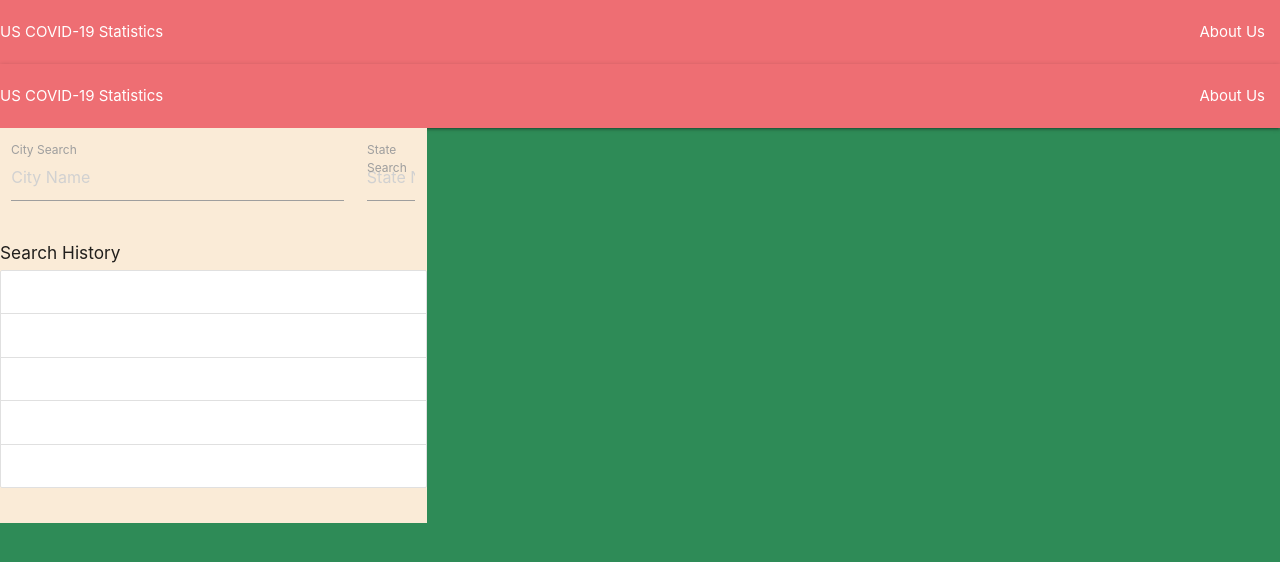
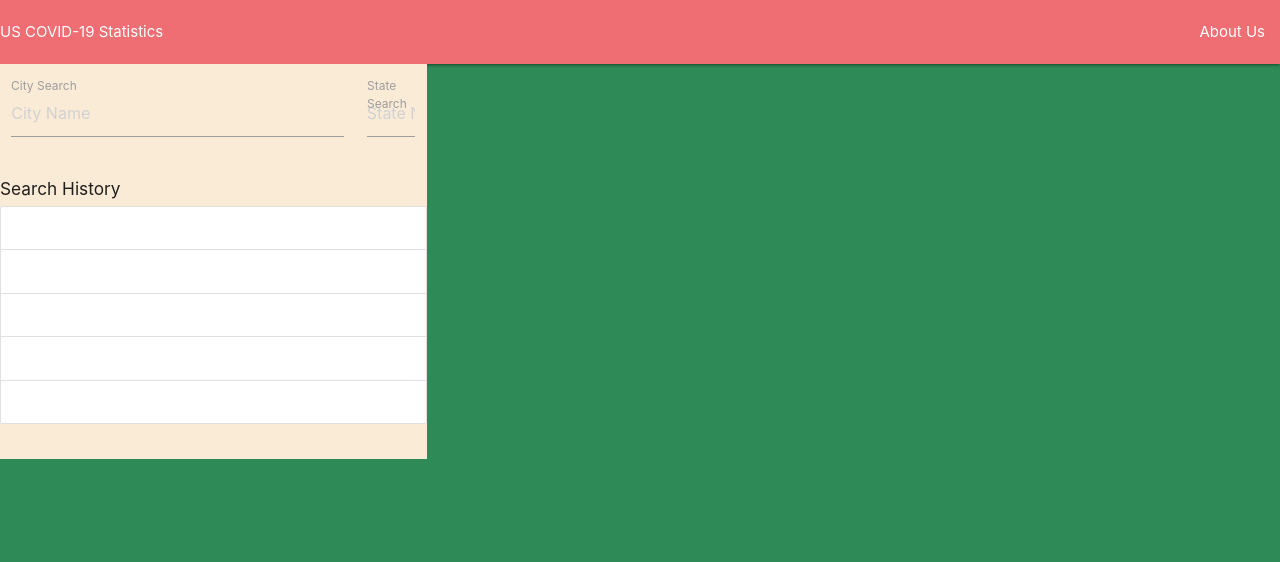
Before and after one commit to sophia2798/covid_stats, a plain HTML site: page index.html in a window 1280 px wide. Drawn offline with nearby package versions, Linux system fonts and the light colour scheme; no server answers.

Commit message:
deleted duplicated code

```diff
--- a/index.html
+++ b/index.html
@@ -10,19 +10,7 @@
 </head>
 
 <body>
-    <header>
-        <nav id="navHeader">
-            <div class="nav-wrapper">
-                <a href="index.html" class="usCovid">US COVID-19 Statistics</a>
-                <ul id="nav-mobile" class="right hide-on-med-and-down">
-                    <li><a href="...">About Us</a></li>
-                </ul>
-            </div>
-        </nav>
-    </header>
 
-    <script src="https://code.jquery.com/jquery-3.4.1.min.js"></script>
-    <script src="https://cdnjs.cloudflare.com/ajax/libs/materialize/1.0.0/js/materialize.min.js"></script>
     <nav id="navHeader">
         <div class="nav-wrapper">
             <a href="index.html" class="usCovid">US COVID-19 Statistics</a>
@@ -62,6 +50,7 @@
         </aside>
     </main>
 
+    <script src="https://code.jquery.com/jquery-3.4.1.min.js"></script>
     <script src="https://cdnjs.cloudflare.com/ajax/libs/materialize/1.0.0/js/materialize.min.js"></script>
     <script src="script.js"></script>
 </body>
```
